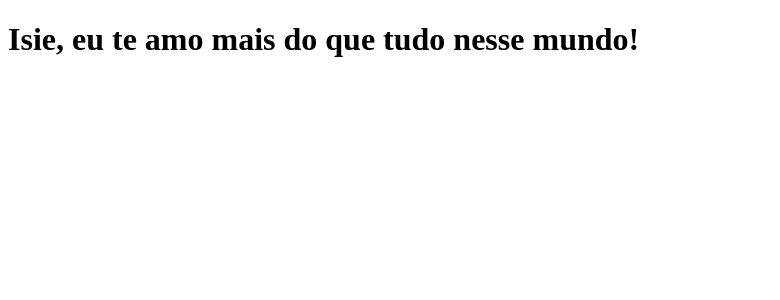
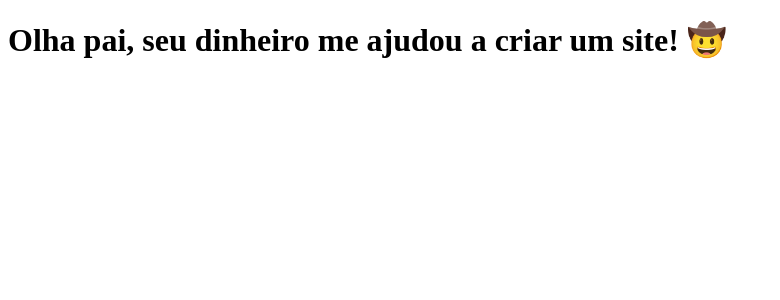
Before and after one commit to branchescunha/clone-tabnews, a Next.js app: page / in a window 1280 px wide. Shown: the top 300 px of the page, without its empty margins (0-780 px from the left). Built offline with nearby package versions, Linux system fonts and the light colour scheme.

Commit message:
modifica a frase

```diff
--- a/pages/index.js
+++ b/pages/index.js
@@ -1,5 +1,5 @@
 function Home() {
-    return <h1>Isie, eu te amo mais do que tudo nesse mundo!</h1>
+    return <h1>Olha pai, seu dinheiro me ajudou a criar um site! 🤠</h1>
 }
 
 export default Home;
```
